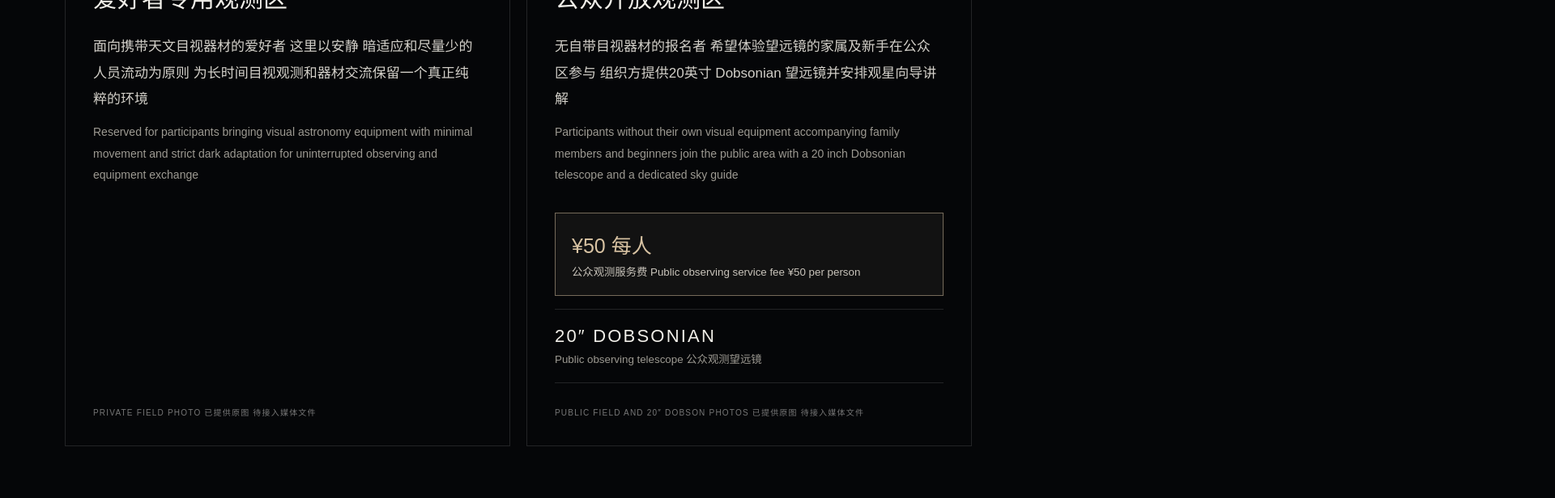
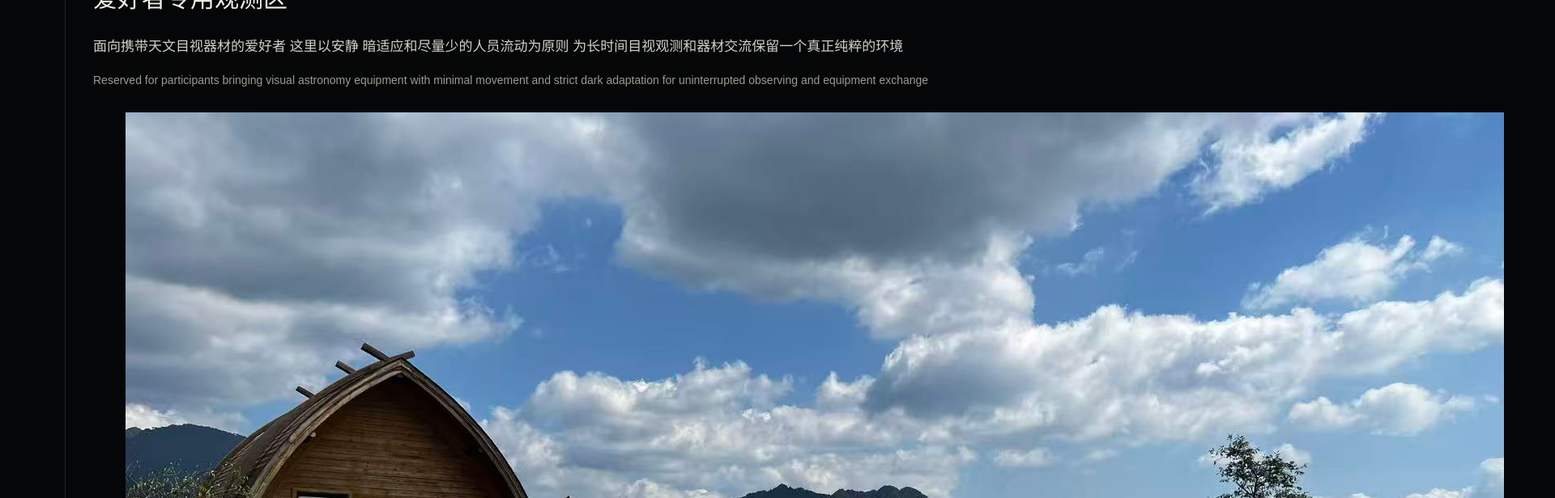
Before and after one commit to plumagao/Night-Whisper, a Next.js app: page / in a window 1280 px wide. Shown: the part 3880-4496 px from the top of the page at 81% size, 1920 px wide, since content can reach past the window. Built offline with nearby package versions, Linux system fonts and the light colour scheme.

Commit message:
Add observing field and Dobsonian photos

```diff
--- a/app/page.tsx
+++ b/app/page.tsx
@@ -78,8 +78,25 @@ export default function Home() {
       <section id="zones" className="section shell articleSection">
         <h2 className="sectionTitle">观测区域 <span>Observing Zones</span></h2>
         <div className="zoneGrid">
-          <article className="zoneCard privateZone"><span>PRIVATE OBSERVING FIELD</span><h4>爱好者专用观测区</h4><p>面向携带天文目视器材的爱好者 这里以安静 暗适应和尽量少的人员流动为原则 为长时间目视观测和器材交流保留一个真正纯粹的环境</p><p className="enCopy">Reserved for participants bringing visual astronomy equipment with minimal movement and strict dark adaptation for uninterrupted observing and equipment exchange</p><div className="photoPlaceholder">PRIVATE FIELD PHOTO 已提供原图 待接入媒体文件</div></article>
-          <article className="zoneCard publicZone"><span>PUBLIC OBSERVING AREA</span><h4>公众开放观测区</h4><p>无自带目视器材的报名者 希望体验望远镜的家属及新手在公众区参与 组织方提供20英寸 Dobsonian 望远镜并安排观星向导讲解</p><p className="enCopy">Participants without their own visual equipment accompanying family members and beginners join the public area with a 20 inch Dobsonian telescope and a dedicated sky guide</p><div className="publicFee"><strong>¥50 每人</strong><small>公众观测服务费 Public observing service fee ¥50 per person</small></div><div className="dobsonNote"><strong>20″ DOBSONIAN</strong><small>Public observing telescope 公众观测望远镜</small></div><div className="photoPlaceholder">PUBLIC FIELD AND 20″ DOBSON PHOTOS 已提供原图 待接入媒体文件</div></article>
+          <article className="zoneCard privateZone">
+            <span>PRIVATE OBSERVING FIELD</span>
+            <h4>爱好者专用观测区</h4>
+            <p>面向携带天文目视器材的爱好者 这里以安静 暗适应和尽量少的人员流动为原则 为长时间目视观测和器材交流保留一个真正纯粹的环境</p>
+            <p className="enCopy">Reserved for participants bringing visual astronomy equipment with minimal movement and strict dark adaptation for uninterrupted observing and equipment exchange</p>
+            <figure className="zonePhoto"><img src="/Private.jpg" alt="爱好者专用观测区 Private observing field" loading="lazy"/></figure>
+          </article>
+          <article className="zoneCard publicZone">
+            <span>PUBLIC OBSERVING AREA</span>
+            <h4>公众开放观测区</h4>
+            <p>无自带目视器材的报名者 希望体验望远镜的家属及新手在公众区参与 组织方提供20英寸 Dobsonian 望远镜并安排观星向导讲解</p>
+            <p className="enCopy">Participants without their own visual equipment accompanying family members and beginners join the public area with a 20 inch Dobsonian telescope and a dedicated sky guide</p>
+            <div className="publicFee"><strong>¥50 每人</strong><small>公众观测服务费 Public observing service fee ¥50 per person</small></div>
+            <figure className="zonePhoto"><img src="/Public.jpg" alt="公众开放观测区 Public observing area" loading="lazy"/></figure>
+            <div className="dobsonFeature">
+              <div className="dobsonNote"><strong>20″ DOBSONIAN</strong><small>Public observing telescope 公众观测望远镜</small></div>
+              <figure className="dobsonPhoto"><img src="/dob.jpg" alt="20英寸 Dobsonian 望远镜 20 inch Dobsonian telescope" loading="lazy"/></figure>
+            </div>
+          </article>
         </div>
       </section>
 
```
